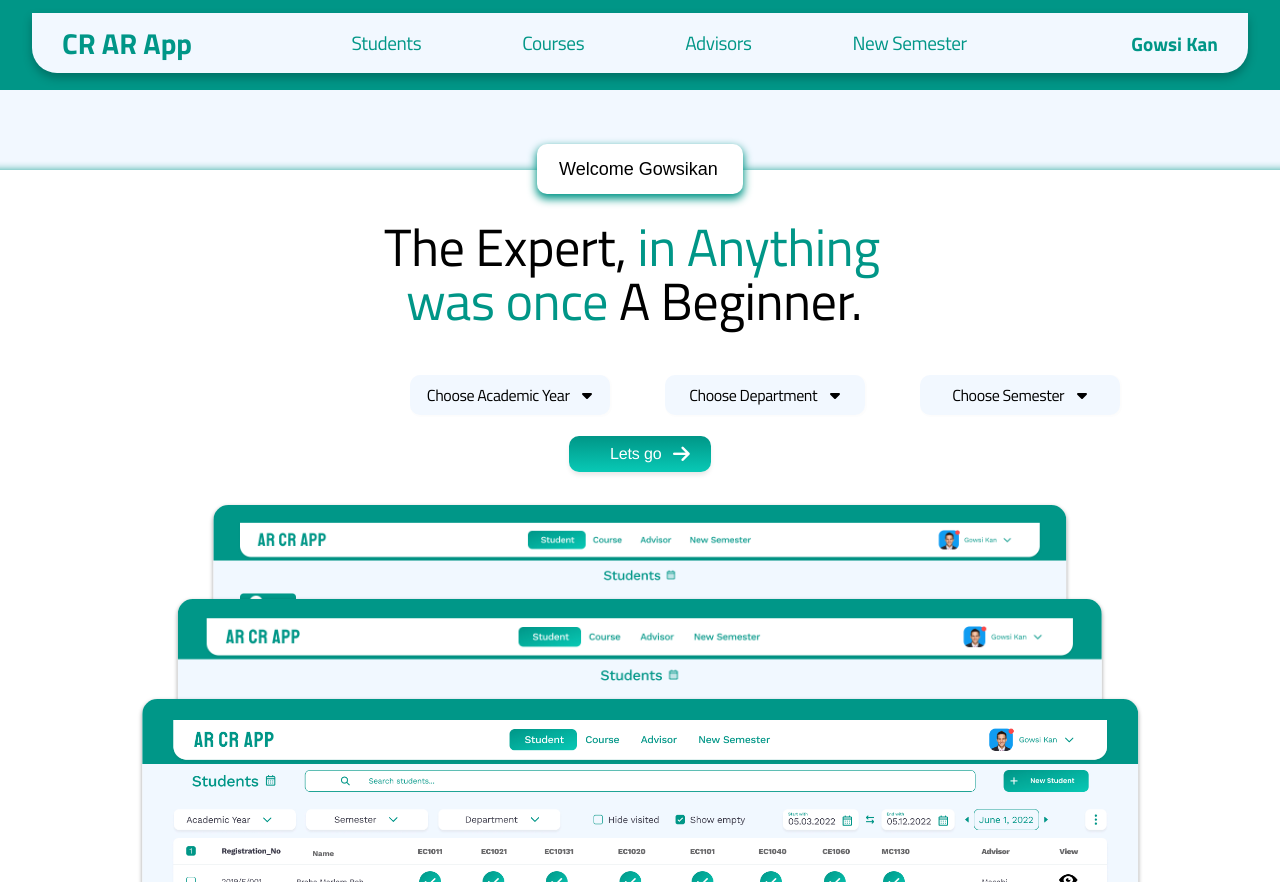
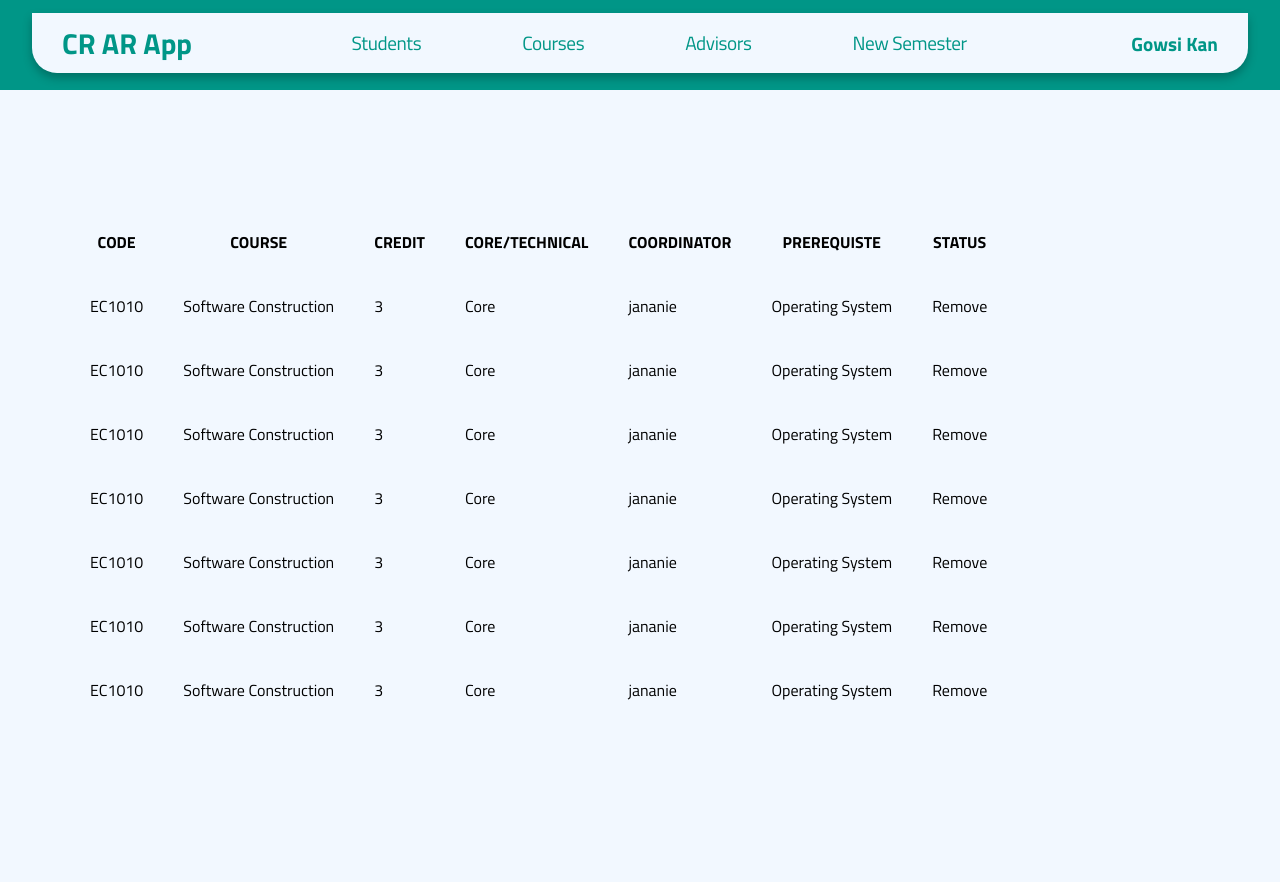
Before and after one commit to DilushanG/SoftwareEngineeringProject-CR-ARApp, a React (Create React App) app in the folder cr-ar-app/: page /student in a window 1280 px wide. Before the commit the page ends 800 px from the top, so only its background shows below. Built offline with nearby package versions, Linux system fonts and the light colour scheme.

Commit message:
Table styles created

```diff
--- a/cr-ar-app/src/App.js
+++ b/cr-ar-app/src/App.js
@@ -1,6 +1,20 @@
 import React from "react";
+import "./Styles/main.css";
 import NavBar from "./Components/NavBar";
 import Home from "./Components/Home";
+import Table from "./Components/Table";
+
+const list = [
+  { Code: "EC1010",Course: "Software Construction",Credit: "3",Core: "Core",Coordinator: "jananie",Prerequiste: "Operating System",Status: "Remove"},
+  { Code: "EC1010",Course: "Software Construction",Credit: "3",Core: "Core",Coordinator: "jananie",Prerequiste: "Operating System",Status: "Remove"},
+  { Code: "EC1010",Course: "Software Construction",Credit: "3",Core: "Core",Coordinator: "jananie",Prerequiste: "Operating System",Status: "Remove"},
+  { Code: "EC1010",Course: "Software Construction",Credit: "3",Core: "Core",Coordinator: "jananie",Prerequiste: "Operating System",Status: "Remove"},
+  { Code: "EC1010",Course: "Software Construction",Credit: "3",Core: "Core",Coordinator: "jananie",Prerequiste: "Operating System",Status: "Remove"},
+  { Code: "EC1010",Course: "Software Construction",Credit: "3",Core: "Core",Coordinator: "jananie",Prerequiste: "Operating System",Status: "Remove"},
+  { Code: "EC1010",Course: "Software Construction",Credit: "3",Core: "Core",Coordinator: "jananie",Prerequiste: "Operating System",Status: "Remove"}
+];
+
+const colNames = ['Code','Course','Credit','Core/Technical','Coordinator','Prerequiste','Status'];
 
 function App() {
   return (
@@ -8,7 +22,7 @@ function App() {
       <header>
         <NavBar/>
       </header>
-      <Home/>
+      <Table list={list} colNames={colNames} />
     </React.Fragment>
   );
 }
--- a/cr-ar-app/src/Components/NavBar.js
+++ b/cr-ar-app/src/Components/NavBar.js
@@ -1,7 +1,5 @@
 import "../Styles/NavBarStyles.css";
-import { Box } from "./Box";
 import { MenuData } from "./MenuData";
-import { imageSrc } from "../Images/appLogo.png";
 
 
 function NavBar() {
--- /dev/null
+++ b/cr-ar-app/src/Components/Table.js
@@ -0,0 +1,35 @@
+import React from "react";
+import "../Styles/TableStyles.css";
+
+function Table({list, colNames, width = 'auto', height = 'auto'}) {
+    return (
+        <div className="body">
+            {list.length > 0 && (
+                <table cellSpacing="40px" className="table-heading">
+                    <thead className="t-heading">
+                        <tr>
+                            {colNames.map((headerItem, index) => (
+                                <th key={index}>
+                                    {headerItem.toUpperCase()}
+                                </th>
+                            ))}
+                        </tr>
+                    </thead>
+                    <tbody>
+                        {Object.values(list).map((obj, index) => (
+                            <tr key={index}>
+                                {Object.values(obj).map((value,index2) => (
+                                    <td key={index2}>
+                                        {value}
+                                    </td>
+                                ))}
+                            </tr>
+                        ))}
+                    </tbody>
+                </table>
+            )}
+        </div>
+    );
+}
+
+export default Table;
--- /dev/null
+++ b/cr-ar-app/src/Styles/TableStyles.css
@@ -0,0 +1,17 @@
+
+.body{
+    background-color: aqua;
+}
+
+.table-heading{
+    top: 50px;
+    width: auto;
+    height: auto;
+    padding: 140px 50px;
+    border-collapse: separate;
+    position: absolute;
+}
+
+.t-heading{
+
+}
```
